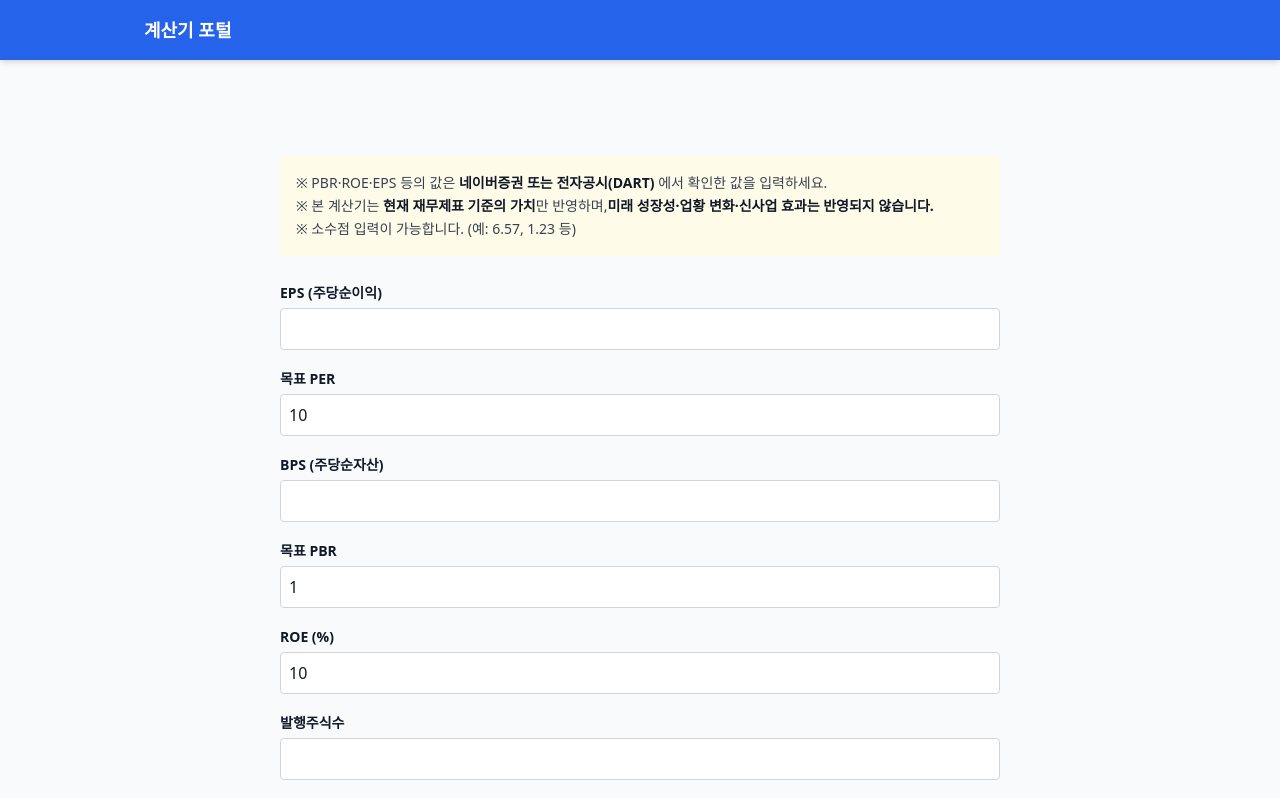
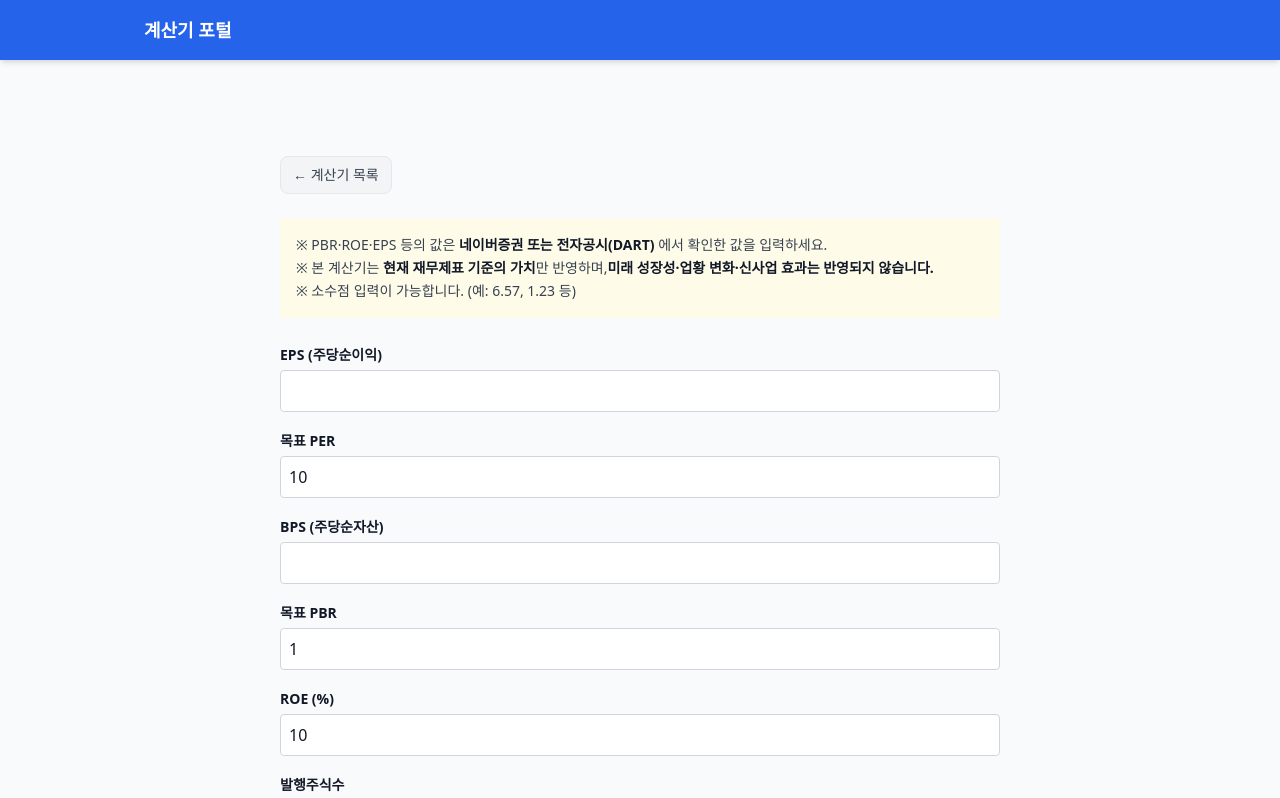
Before and after one commit to geniuspark00-source/calc-site, a Next.js app: page /calculators/fundamental in a window 1280 px wide. Shown: the top 798 px of the page. Built offline with nearby package versions, Linux system fonts and the light colour scheme.

Commit message:
auto push

```diff
--- a/app/calculators/fundamental/fundamentalCalculatorUI.tsx
+++ b/app/calculators/fundamental/fundamentalCalculatorUI.tsx
@@ -1,6 +1,7 @@
 "use client";
 
 import { useState } from "react";
+import Link from "next/link";
 import FloatInput from "@/components/FloatInput";
 import ResultBox from "@/components/ResultBox";
 
@@ -32,6 +33,14 @@ export default function FundamentalCalculatorUI() {
 
   return (
     <div className="space-y-6">
+
+      {/* 🔵 목록으로 돌아가기 (버튼스타일) */}
+      <Link
+        href="/"
+        className="px-3 py-2 bg-gray-100 rounded-lg text-sm text-gray-700 border inline-block"
+      >
+        ← 계산기 목록
+      </Link>
 
       {/* 안내문구 */}
       <div className="p-4 bg-yellow-50 text-sm text-gray-700 rounded leading-relaxed">
```
